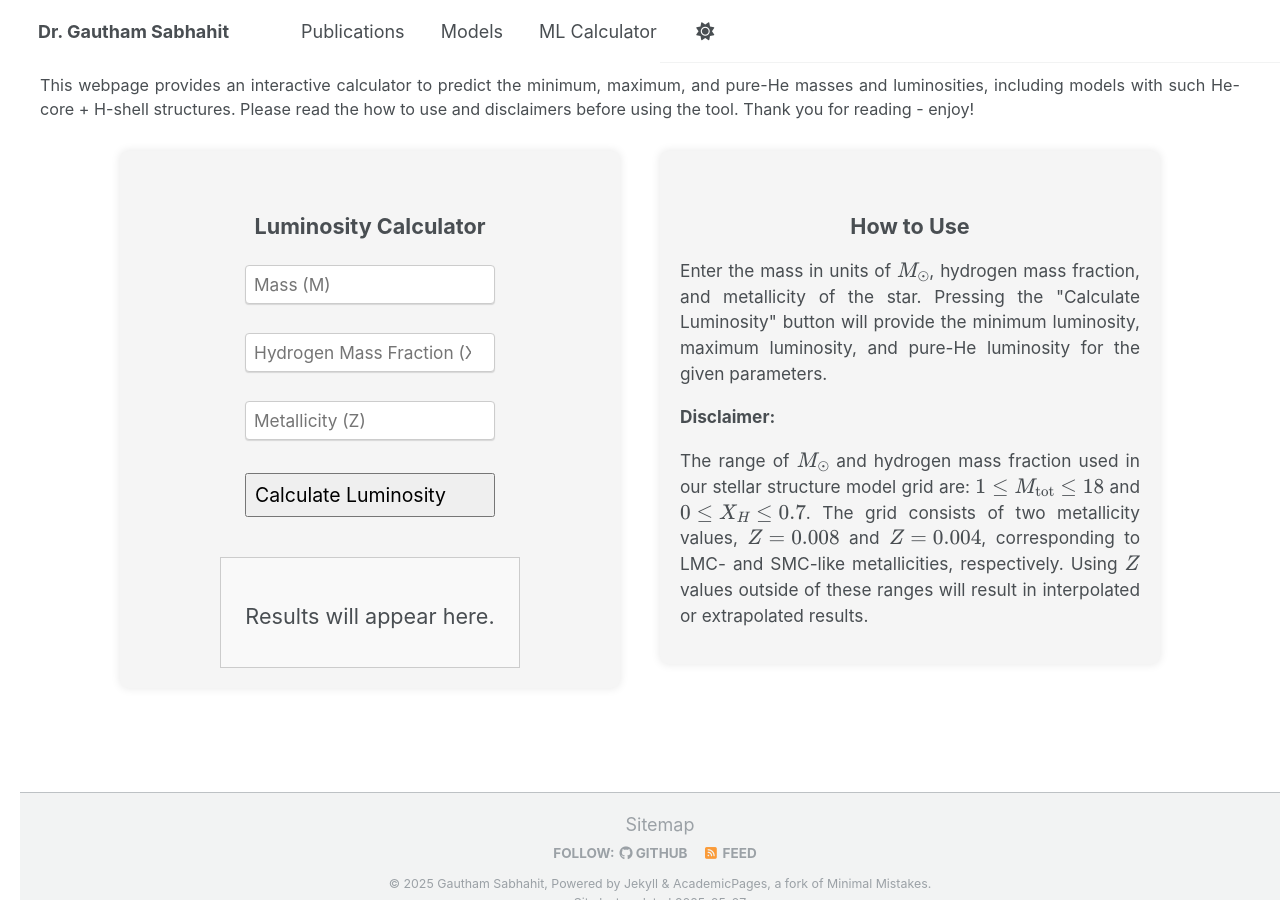
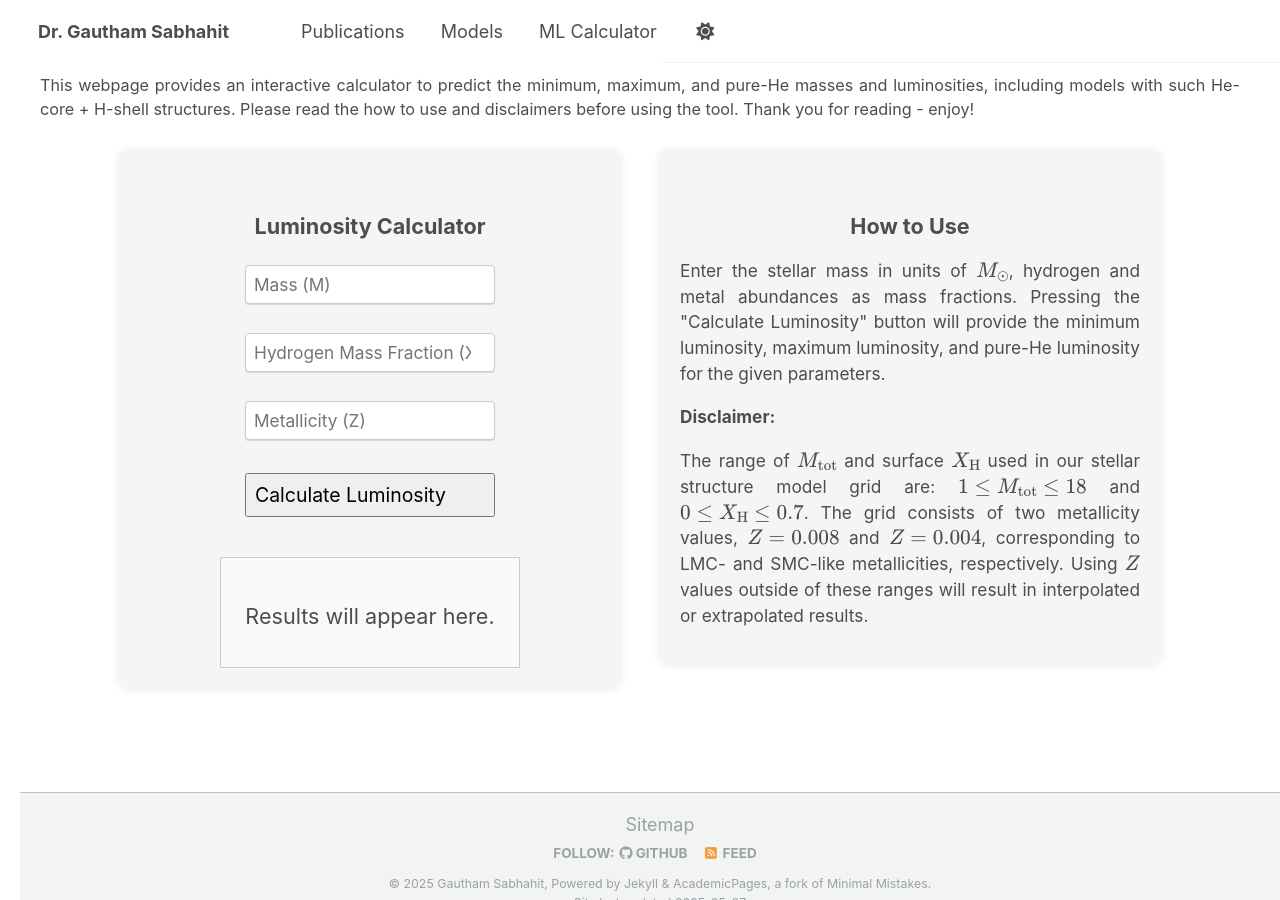
Before and after one commit to Mdot-com/mdot.com, a Jekyll site: the page built from ml-calculator.md, in a window 1280 px wide and 900 px high, scrolled down 1284 px. Built offline with Jekyll 4.4.1, drawn with Linux system fonts in a browser that asks for light colours; some of the changed lines change nothing that is shown.

Commit message:
Update ml-calculator.md

```diff
--- a/ml-calculator.md
+++ b/ml-calculator.md
@@ -95,15 +95,14 @@
     <div style="width: 500px; background-color: #f5f5f5; padding: 20px; border-radius: 8px; box-shadow: 0 0 10px rgba(0,0,0,0.1); display: flex; justify-content: flex-start; align-items: flex-start; box-sizing: border-box;">
       <div style="text-align: justify;">
         <h2 style="text-align: center; font-size: 1.em;">How to Use</h2>
-        <p style="font-size: 0.8em;">Enter the mass in units of \(M_\odot\), hydrogen mass fraction, and metallicity of the star. Pressing the "Calculate Luminosity" button will provide the minimum luminosity, maximum luminosity, and pure-He luminosity for the given parameters.</p>
+        <p style="font-size: 0.8em;">Enter the stellar mass in units of \(M_\odot\), hydrogen and metal abundances as mass fractions. Pressing the "Calculate Luminosity" button will provide the minimum luminosity, maximum luminosity, and pure-He luminosity for the given parameters.</p>
 
         <p style="font-size: 0.8em;"><strong>Disclaimer:</strong></p>
 
-        <p style="font-size: 0.8em;">The range of \(M_\odot\) and hydrogen mass fraction used in our stellar structure model grid are: \(1 \leq M_{\text{tot}} \leq 18\) and \(0 \leq X_H \leq 0.7\). The grid consists of two metallicity values, \(Z = 0.008\) and \(Z = 0.004\), corresponding to LMC- and SMC-like metallicities, respectively. Using \(Z\) values outside of these ranges will result in interpolated or extrapolated results.</p>
+        <p style="font-size: 0.8em;">The range of \( M_\mathrm{tot} \) and surface \( X_\mathrm{H} \) used in our stellar structure model grid are: \(1 \leq M_{\text{tot}} \leq 18\) and \(0 \leq X_\mathrm{H} \leq 0.7\). The grid consists of two metallicity values, \(Z = 0.008\) and \(Z = 0.004\), corresponding to LMC- and SMC-like metallicities, respectively. Using \(Z\) values outside of these ranges will result in interpolated or extrapolated results.</p>
       </div>
     </div>
   </div>
-
 <script>
   document.getElementById('calculate-luminosity').addEventListener('click', function() {
     const m = parseFloat(document.getElementById('m').value);
@@ -132,15 +131,27 @@
     .then(response => response.json())
     .then(data => {
       const output = document.getElementById('luminosity-output');
+
+      let note = '';
+      if (z !== 0.008 && z !== 0.004) {
+        if (z > 0.004 && z < 0.008) {
+          note = '<p style="font-size: 1em; color: #555;">The luminosities are interpolated.</p>';
+        } else {
+          note = '<p style="font-size: 1em; color: #555;">The luminosities are extrapolated.</p>';
+        }
+      }
+
       if (x === 0 && data.Pure_He_Luminosity) {
         output.innerHTML = `
+          ${note}
           <p style="font-size: 1.1em;">log(L<sub>He</sub>/L<sub>⊙</sub>) = ${data.Pure_He_Luminosity}</p>
         `;
       } else if (data.Pure_He_Luminosity) {
         output.innerHTML = `
-          <p style="font-size: 1.em;">log(L<sub>min</sub>/L<sub>⊙</sub>) = ${data.L_min}</p>
-          <p style="font-size: 1.em;">log(L<sub>max</sub>/L<sub>⊙</sub>) = ${data.L_max}</p>
-          <p style="font-size: 1.em;">log(L<sub>He</sub>/L<sub>⊙</sub>) = ${data.Pure_He_Luminosity}</p>
+          ${note}
+          <p style="font-size: 1em;">log(L<sub>min</sub>/L<sub>⊙</sub>) = ${data.L_min}</p>
+          <p style="font-size: 1em;">log(L<sub>max</sub>/L<sub>⊙</sub>) = ${data.L_max}</p>
+          <p style="font-size: 1em;">log(L<sub>He</sub>/L<sub>⊙</sub>) = ${data.Pure_He_Luminosity}</p>
         `;
       } else {
         output.innerHTML = '<p style="color: red;">Error: Missing results</p>';
```
